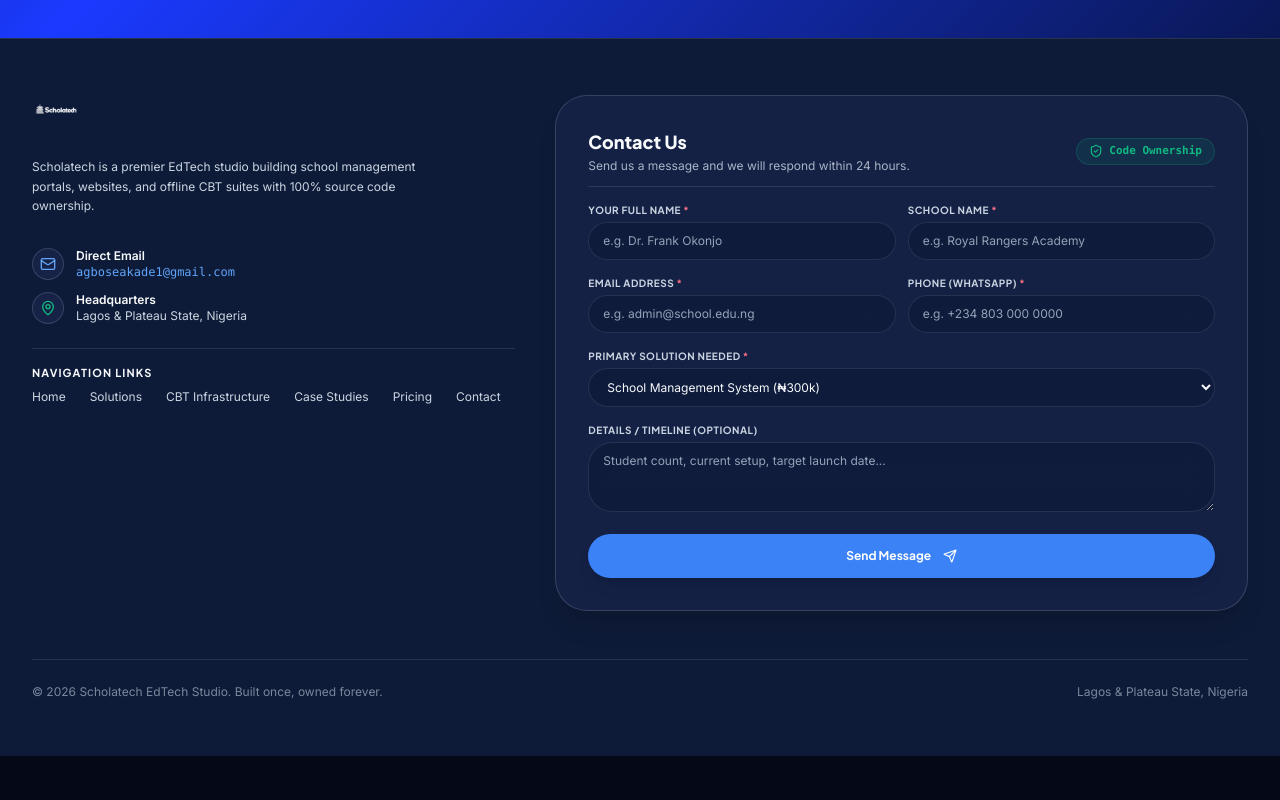
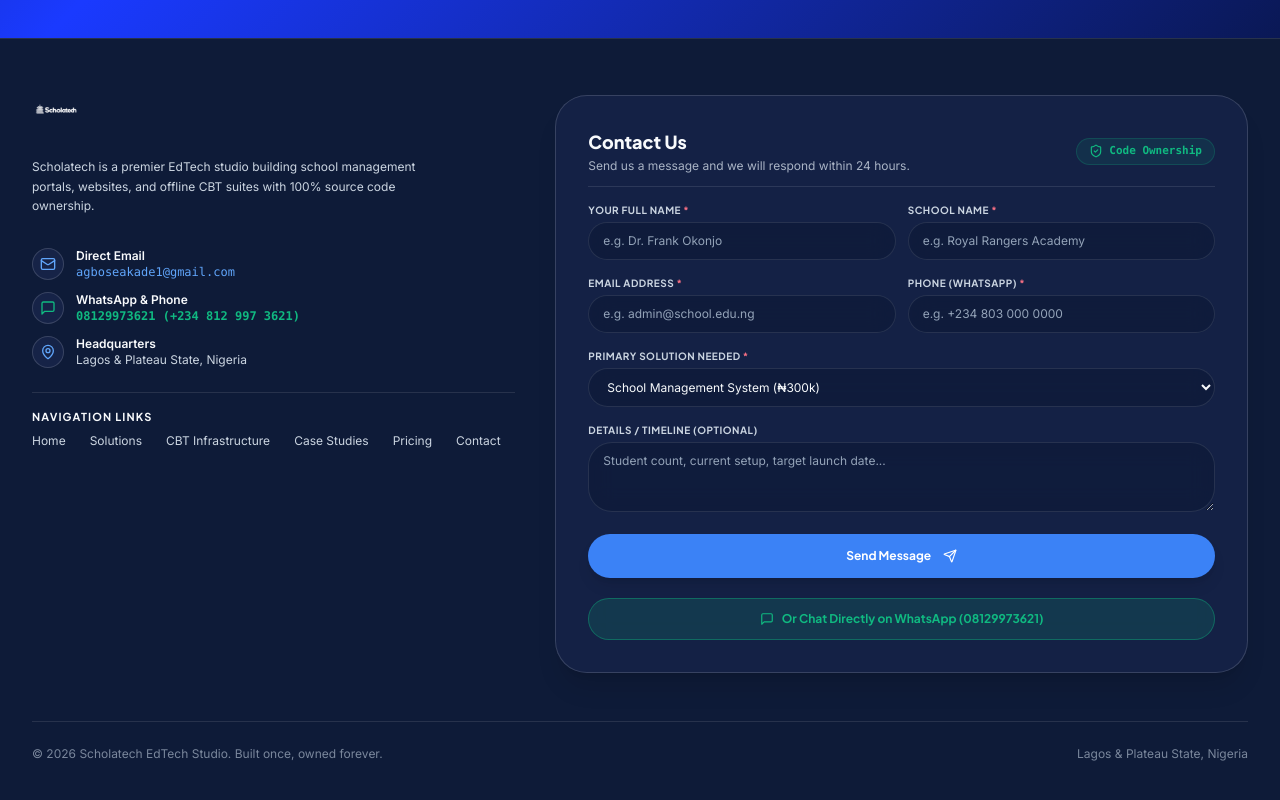
Before and after one commit to franklyn-program/scholatech, a Next.js app: page /about in a window 1280 px wide. Shown: the part 1669-2469 px from the top of the page. Before the commit the page ends 2425 px from the top, so only its background shows below. Built offline with nearby package versions, Linux system fonts and the light colour scheme.

Commit message:
feat: add WhatsApp contact link 08129973621 to Footer and QuoteRequestForm, optimize API email dispatch to agboseakade1@gmail.com

```diff
--- a/app/api/quote/route.ts
+++ b/app/api/quote/route.ts
@@ -18,6 +18,8 @@ export async function POST(request: Request) {
       );
     }
 
+    const recipient = "agboseakade1@gmail.com";
+
     // 1. Insert into Supabase quote_requests table
     try {
       await supabase.from("quote_requests").insert([
@@ -34,10 +36,8 @@ export async function POST(request: Request) {
       console.warn("Supabase record warning:", dbErr);
     }
 
-    // 2. Email Notification target: agboseakade1@gmail.com
-    const recipient = "agboseakade1@gmail.com";
-
-    // Check if RESEND_API_KEY environment variable is configured
+    // 2. Email Dispatcher Strategy
+    // Strategy A: Resend API Key (If configured in Vercel environment variables)
     const resendApiKey = process.env.RESEND_API_KEY;
     if (resendApiKey) {
       try {
@@ -45,34 +45,58 @@ export async function POST(request: Request) {
           method: "POST",
           headers: {
             "Content-Type": "application/json",
-            Authorization: `Bearer ${resendApiKey}`,
+            Authorization: Bearer ,
           },
           body: JSON.stringify({
-            from: "Scholatech Studio <onboarding@resend.dev>",
-            to: recipient,
-            subject: `[New Quote Request] ${school_name} - ${service_needed}`,
-            html: `
-              <h2>New Quote Request Received</h2>
-              <p><strong>Name:</strong> ${name}</p>
-              <p><strong>School Name:</strong> ${school_name}</p>
-              <p><strong>Email:</strong> ${email}</p>
-              <p><strong>Phone / WhatsApp:</strong> ${phone}</p>
-              <p><strong>Service Requested:</strong> ${service_needed}</p>
-              <p><strong>Message / Timeline:</strong> ${message || "N/A"}</p>
-            `,
+            from: "Scholatech Lead <onboarding@resend.dev>",
+            to: [recipient],
+            subject: [New Lead]  - ,
+            html:
+              <div style="font-family: sans-serif; padding: 20px; color: #1e293b;">
+                <h2 style="color: #3b82f6;">New School Lead Received</h2>
+                <p><strong>Proprietor/Contact Name:</strong> </p>
+                <p><strong>School Name:</strong> </p>
+                <p><strong>Email Address:</strong> </p>
+                <p><strong>Phone / WhatsApp:</strong> <a href="https://wa.me/"></a></p>
+                <p><strong>Primary Solution Needed:</strong> </p>
+                <p><strong>Message / Timeline:</strong> </p>
+              </div>
+            ,
           }),
         });
       } catch (mailErr) {
-        console.error("Email API notification error:", mailErr);
+        console.error("Resend API error:", mailErr);
       }
-    } else {
-      console.log(`[Quote Notification Saved] Lead from ${school_name} for ${service_needed}. Recipient configured: ${recipient}`);
+    }
+
+    // Strategy B: Webhook / Formspree Endpoint (If configured in env)
+    const webhookUrl = process.env.NOTIFICATION_WEBHOOK_URL;
+    if (webhookUrl) {
+      try {
+        await fetch(webhookUrl, {
+          method: "POST",
+          headers: { "Content-Type": "application/json" },
+          body: JSON.stringify({
+            _replyto: email,
+            _subject: [Scholatech Lead]  - ,
+            name,
+            school_name,
+            email,
+            phone,
+            service_needed,
+            message,
+            target_email: recipient,
+          }),
+        });
+      } catch (whErr) {
+        console.error("Webhook notification error:", whErr);
+      }
     }
 
     return NextResponse.json({
       success: true,
       message: "Quote request submitted successfully.",
-      recipient: recipient,
+      target_email: recipient,
     });
   } catch (err: any) {
     console.error("API route error:", err);
--- a/components/forms/QuoteRequestForm.tsx
+++ b/components/forms/QuoteRequestForm.tsx
@@ -2,7 +2,7 @@
 
 import { useState, useEffect, Suspense } from "react";
 import { useSearchParams } from "next/navigation";
-import { Send, CheckCircle2, AlertCircle, Loader2 } from "lucide-react";
+import { Send, CheckCircle2, AlertCircle, Loader2, MessageSquare } from "lucide-react";
 
 function QuoteRequestFormInner() {
   const searchParams = useSearchParams();
@@ -233,6 +233,20 @@ function QuoteRequestFormInner() {
           </>
         )}
       </button>
+
+      <div className="pt-1 text-center">
+        <a
+          href={`https://wa.me/2348129973621?text=${encodeURIComponent(
+            `Hello Scholatech, I am interested in ${formData.service_needed} for ${formData.school_name || "my school"}. My name is ${formData.name || "a school proprietor"}. ${formData.message || ""}`
+          )}`}
+          target="_blank"
+          rel="noopener noreferrer"
+          className="inline-flex items-center justify-center gap-2 w-full py-3 px-6 rounded-full bg-[#10B981]/15 hover:bg-[#10B981]/25 border border-[#10B981]/40 text-[#10B981] font-heading font-bold text-xs transition-all duration-300"
+        >
+          <MessageSquare className="w-3.5 h-3.5" />
+          <span>Or Chat Directly on WhatsApp (08129973621)</span>
+        </a>
+      </div>
     </form>
   );
 }
--- a/components/layout/Footer.tsx
+++ b/components/layout/Footer.tsx
@@ -3,7 +3,7 @@
 import Image from "next/image";
 import Link from "next/link";
 import { QuoteRequestForm } from "@/components/forms/QuoteRequestForm";
-import { Mail, MapPin, ShieldCheck } from "lucide-react";
+import { Mail, MapPin, ShieldCheck, MessageSquare } from "lucide-react";
 
 export function Footer() {
   const footerLinks = [
@@ -54,6 +54,23 @@ export function Footer() {
 
               <div className="flex items-center gap-3">
                 <div className="w-8 h-8 rounded-lg bg-[#162347] border border-white/15 text-[#10B981] flex items-center justify-center shrink-0">
+                  <MessageSquare className="w-4 h-4 text-[#10B981]" />
+                </div>
+                <div>
+                  <span className="text-[#F8FAFC] font-semibold block">WhatsApp & Phone</span>
+                  <a
+                    href="https://wa.me/2348129973621?text=Hello%20Scholatech%2C%20I%20would%20like%20to%20inquire%20about%20your%20school%20management%20portal%2C%20website%2C%20or%20offline%20CBT%20solutions."
+                    target="_blank"
+                    rel="noopener noreferrer"
+                    className="text-[#10B981] font-mono font-bold hover:underline"
+                  >
+                    08129973621 (+234 812 997 3621)
+                  </a>
+                </div>
+              </div>
+
+              <div className="flex items-center gap-3">
+                <div className="w-8 h-8 rounded-lg bg-[#162347] border border-white/15 text-[#60A5FA] flex items-center justify-center shrink-0">
                   <MapPin className="w-4 h-4" />
                 </div>
                 <div>
```
Also changed, not shown: 1 other file (tests, documents, lock files or other folders).
